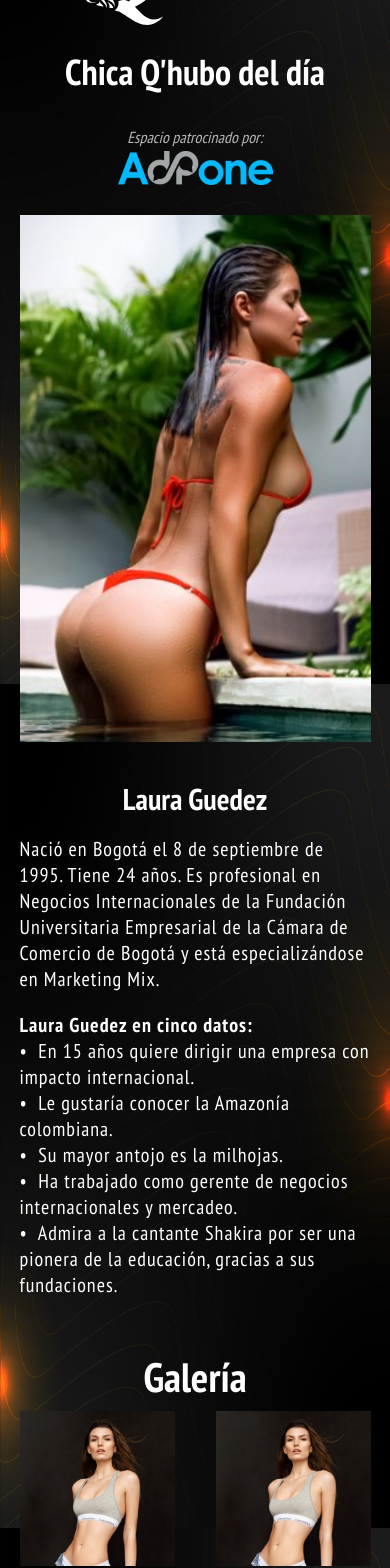
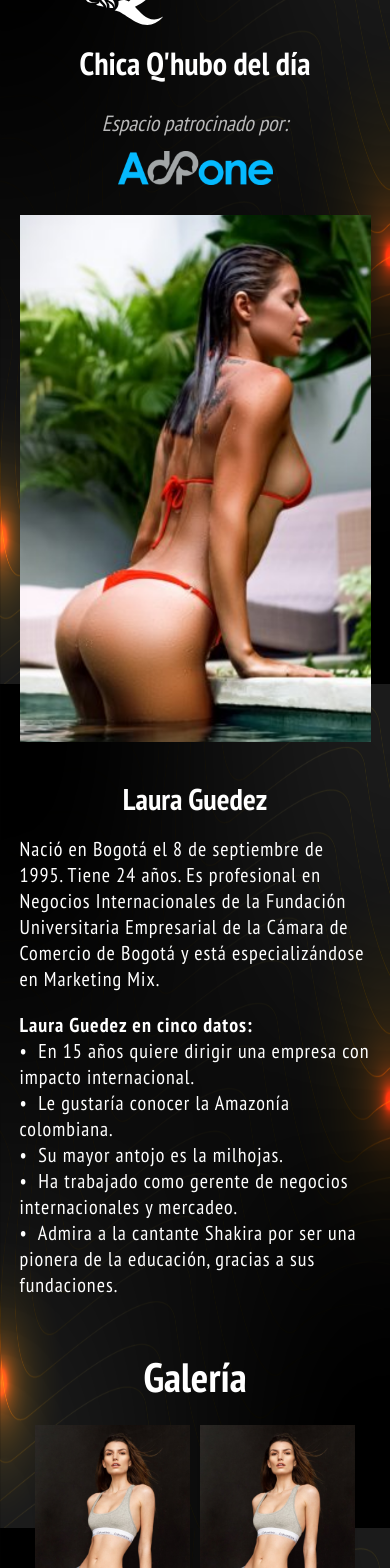
Before and after one commit to johnsi15/chica-qhubo, a Next.js app: page /chicaqhubo/laura-guedez in a window 390 px wide. Shown: the part 160-1728 px from the top of the page. Built offline with nearby package versions, Linux system fonts and the light colour scheme; no server answers.

Commit message:
Changes profile

```diff
--- a/styles/Perfil.module.css
+++ b/styles/Perfil.module.css
@@ -104,8 +104,9 @@
 }
 
 .image {
-  display: flex;
-  justify-content: center;
+  display: block;
+  height: 214px;
+  width: 214px;
 }
 
 .image img {
@@ -140,7 +141,8 @@
   .title h3 {
     text-align: center;
     padding-left: 0%;
-    font-size: 36px;
+    font-size: 32px;
+    line-height: 36px;
     margin-top: 0px;
   }
   .patrocinio {
@@ -152,6 +154,8 @@
   }
   .patrocinio p {
     text-align: center;
+    font-size: 22px;
+    margin-bottom: 15px;
     width: 100%;
   }
   .img_patrocinio {
@@ -182,13 +186,14 @@
     display: grid;
     grid-template-columns: repeat(2, 155px);
     gap: 15px 10px;
+    justify-content: center;
   }
   .block_galery h3 {
-    margin-bottom: 10px;
+    margin-bottom: 25px;
   }
   .image {
+    height: 100%;
     width: 100%;
-    display: block;
   }
   /* .image {
     margin-left: 4%;
```
